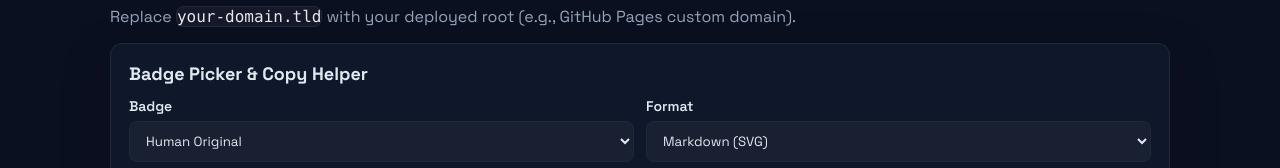
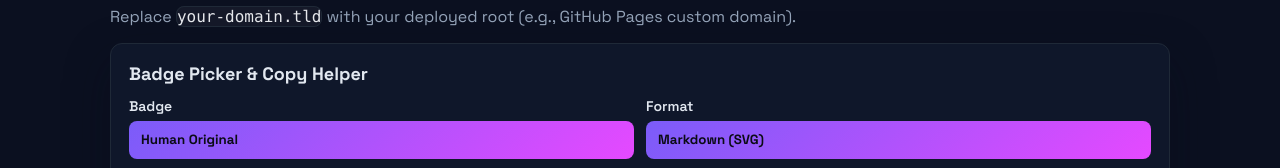
Before and after one commit to dotnetdave/ai-usage-badges, a plain HTML site: page index.html in a window 1280 px wide. Shown: the part 1380-1548 px from the top of the page. Drawn offline with Linux system fonts and the light colour scheme.

Commit message:
style: recolor dropdown to match badge palette

```diff
--- a/index.html
+++ b/index.html
@@ -125,10 +125,25 @@
       padding: 10px 12px;
       border-radius: 8px;
       border: 1px solid var(--border);
-      background: rgba(255,255,255,0.04);
+      background: rgba(255,255,255,0.06);
       color: #e2e8f0;
       font-family: 'Space Grotesk', 'Segoe UI', sans-serif;
     }
+    select {
+      appearance: none;
+      background-image: linear-gradient(135deg, #7B5CF9 0%, #E549FF 100%);
+      color: #0b0b15;
+      font-weight: 700;
+      border: none;
+      padding-right: 42px;
+      position: relative;
+    }
+    select option {
+      color: #0b0b15;
+      background: #eef2ff;
+      font-weight: 600;
+    }
+    select:focus { outline: 2px solid #c084fc; outline-offset: 2px; }
     textarea { min-height: 120px; resize: vertical; }
     .btn {
       display: inline-flex;
```
